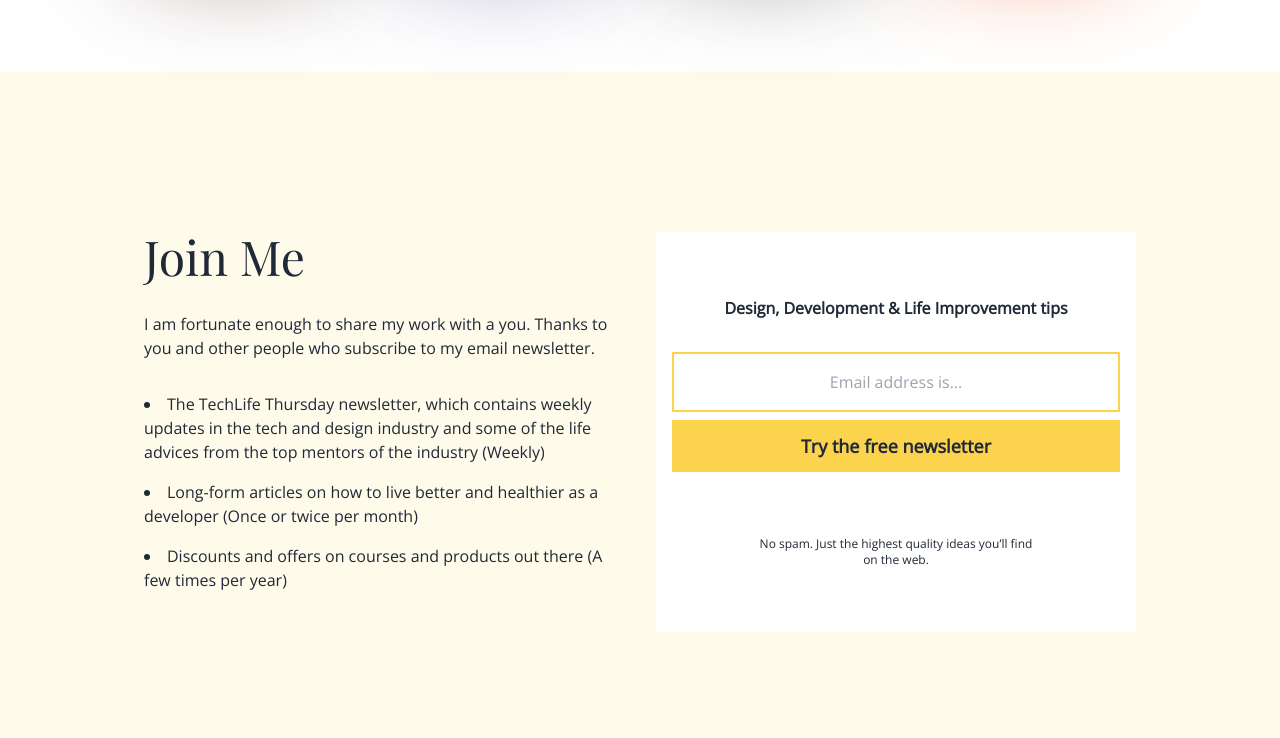
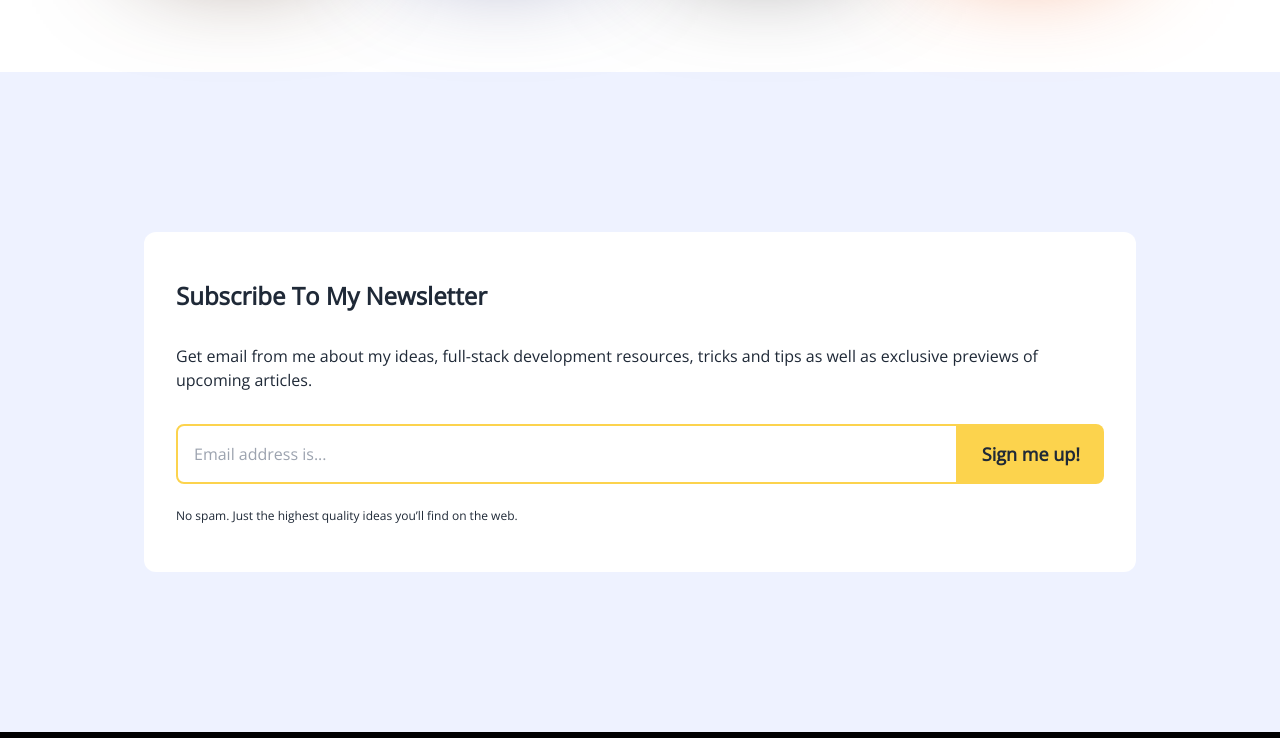
Before and after one commit to abheist/abheist-v1, a Gatsby site: page /book-notes in a window 1280 px wide. Shown: the part 1642-2380 px from the top of the page. Built offline with nearby package versions, Linux system fonts and the light colour scheme; Gatsby itself is replaced by a stand-in of ours; what @tailwindcss/typography, twin.macro would draw is missing.

Commit message:
🚧 newsletter section design update

```diff
--- a/src/components/Newsletter.tsx
+++ b/src/components/Newsletter.tsx
@@ -1,6 +1,6 @@
 import React, { useState } from 'react'
 import Container from './Container'
-import { Body1, Caption, H3, Subtitle1 } from './Typography'
+import { Body1, Caption, H5 } from './Typography'
 
 const Newsletter = () => {
   const [status, setStatus] = useState(() => false)
@@ -23,46 +23,27 @@ const Newsletter = () => {
   }
 
   return (
-    <div className="bg-yellow-50">
-      <Container className="grid grid-cols-1 py-40 lg:grid-cols-2 gap-y-8 lg:gap-y-0 lg:gap-x-8">
-        <div>
-          <H3>Join Me</H3>
-          <Body1 className="mt-8">
-            I am fortunate enough to share my work with a you. Thanks to you and
-            other people who subscribe to my email newsletter.
-          </Body1>
-          <ol className="grid gap-4 mt-8 list-disc list-inside">
-            <li>
-              The TechLife Thursday newsletter, which contains weekly updates in
-              the tech and design industry and some of the life advices from the
-              top mentors of the industry (Weekly)
-            </li>
-            <li>
-              Long-form articles on how to live better and healthier as a
-              developer (Once or twice per month)
-            </li>
-            <li>
-              Discounts and offers on courses and products out there (A few
-              times per year)
-            </li>
-          </ol>
-        </div>
-        <div className="h-full bg-blue-100">
+    <div className="bg-indigo-50">
+      <Container className="py-40">
         {status ? (
           <div className="flex flex-row items-center justify-center h-full bg-green-50">
             <div className="py-20 text-center w-60">
-                You've signed up to the mailing list, thanks for suscribing!
+              You've signed up to the mailing list, thanks for subscribing!
             </div>
           </div>
         ) : (
-            <div className="px-4 py-16 bg-white">
-              <Subtitle1 className="font-bold text-center xs:px-16">
-                Design, Development & Life Improvement tips
-              </Subtitle1>
+          <div className="px-8 py-12 bg-white rounded-xl">
+            <H5 className="font-bold xs:px-16">Subscribe to my newsletter</H5>
+            <Body1 className="mt-8">
+              Get email from me about my ideas, full-stack development
+              resources, tricks and tips as well as exclusive previews of
+              upcoming articles.
+            </Body1>
             <form
               action="/api/subscribe"
               method="POST"
               onSubmit={handleSubmit}
+              className="flex flex-row w-full mt-8"
             >
               <input
                 type="email"
@@ -72,18 +53,17 @@ const Newsletter = () => {
                 aria-label="email"
                 required
                 placeholder="Email address is..."
-                  className="w-full p-4 mt-8 text-center border-2 border-yellow-300"
+                className="flex-1 p-4 border-2 border-yellow-300 rounded-l-lg"
               />
-                <button className="w-full py-3 mt-2 text-lg font-bold text-center text-gray-800 bg-yellow-300 hover:bg-yellow-400">
-                  Try the free newsletter
+              <button className="flex-initial px-6 text-lg font-bold text-center text-gray-800 bg-yellow-300 hover:bg-yellow-400 rounded-r-lg">
+                Sign me up!
               </button>
             </form>
-              <Caption className="mt-16 text-center sm:px-20">
+            <Caption className="mt-6">
               No spam. Just the highest quality ideas you’ll find on the web.
             </Caption>
           </div>
         )}
-        </div>
       </Container>
     </div>
   )
```
Lines whose indentation alone changed are shown as unchanged.
